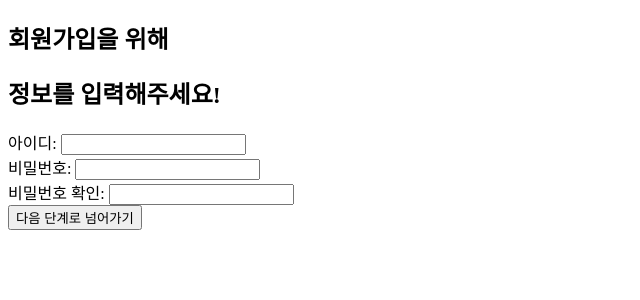
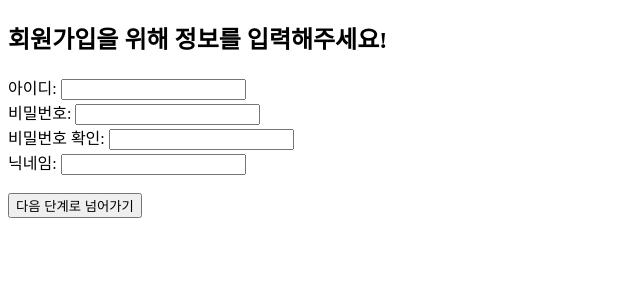
Before and after one commit to egaeuni/2024-Herethon-17, a Django app: page /accounts/signup/ in a window 1280 px wide. Shown: the top 300 px of the page, without its empty margins (0-640 px from the left). Run offline with Django 5.2, Linux system fonts and the light colour scheme.

Commit message:
회원가입-닉네임 추가

```diff
--- a/user/accounts/templates/signup.html
+++ b/user/accounts/templates/signup.html
@@ -4,11 +4,7 @@
     <title>Signup</title>
 </head>
 <body>
-    <h2>회원가입을 위해</h2>
-    <h2>정보를 입력해주세요!</h2>
-    {% if error %}
-        <p style="color: red;">{{ error }}</p>
-    {% endif %}
+    <h2>회원가입을 위해 정보를 입력해주세요!</h2>
     <form method="post">
         {% csrf_token %}
         <label for="username">아이디:</label>
@@ -17,7 +13,13 @@
         <input type="password" id="password1" name="password1" required><br>
         <label for="password2">비밀번호 확인:</label>
         <input type="password" id="password2" name="password2" required><br>
+        <label for="nickname">닉네임:</label>
+        <input type="text" id="nickname" name="nickname" required><br>
+        <br>
         <button type="submit">다음 단계로 넘어가기</button>
     </form>
+    {% if error %}
+        <p style="color: red;">{{ error }}</p>
+    {% endif %}
 </body>
 </html>
```
